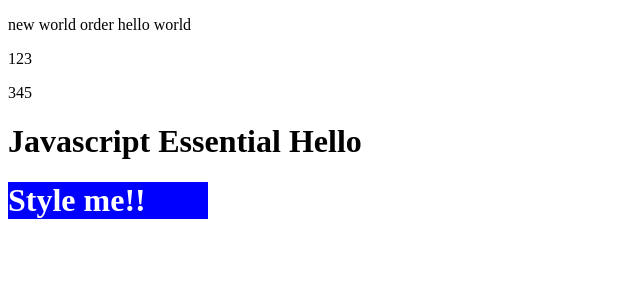
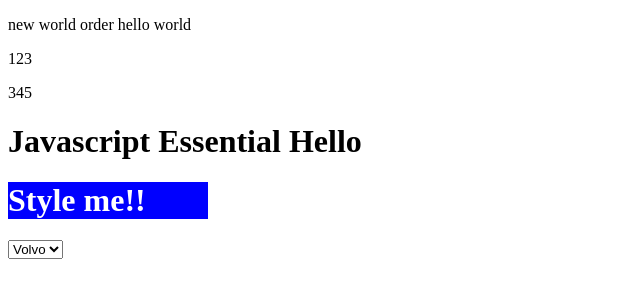
Before and after one commit to Wisenk/javascript-test, a plain HTML site: page index.html in a window 1280 px wide. Shown: the whole page, without its empty margins (0-640 px from the left). Drawn offline with Linux system fonts and the light colour scheme.

Commit message:
js_select

```diff
--- a/index.html
+++ b/index.html
@@ -13,6 +13,23 @@
     </h1>
 
     <h1 id = "style"> Style me!!</h1>
+
+
+    <select name = "cars">
+      <option value="volvo">Volvo</option>
+      <option value="saab">Saab</option>
+      <option value="fiat">Fiat</option>
+      <option value="audi">Audi</option>
+    </select>
+    <!-- <input name = "myField" type="text">
+     <input name = "numbers" type="range" min="0" max="200">
+     <textarea name = "comment" id= "" cols= "30" rows="10">
+     </textarea>
+
+     <button> Click me!</button>
+     <div style = "background:yellow;"> Style me </div>-->
+
     <script src="myapp.js"></script>
+
   </body>
 </html>
```
